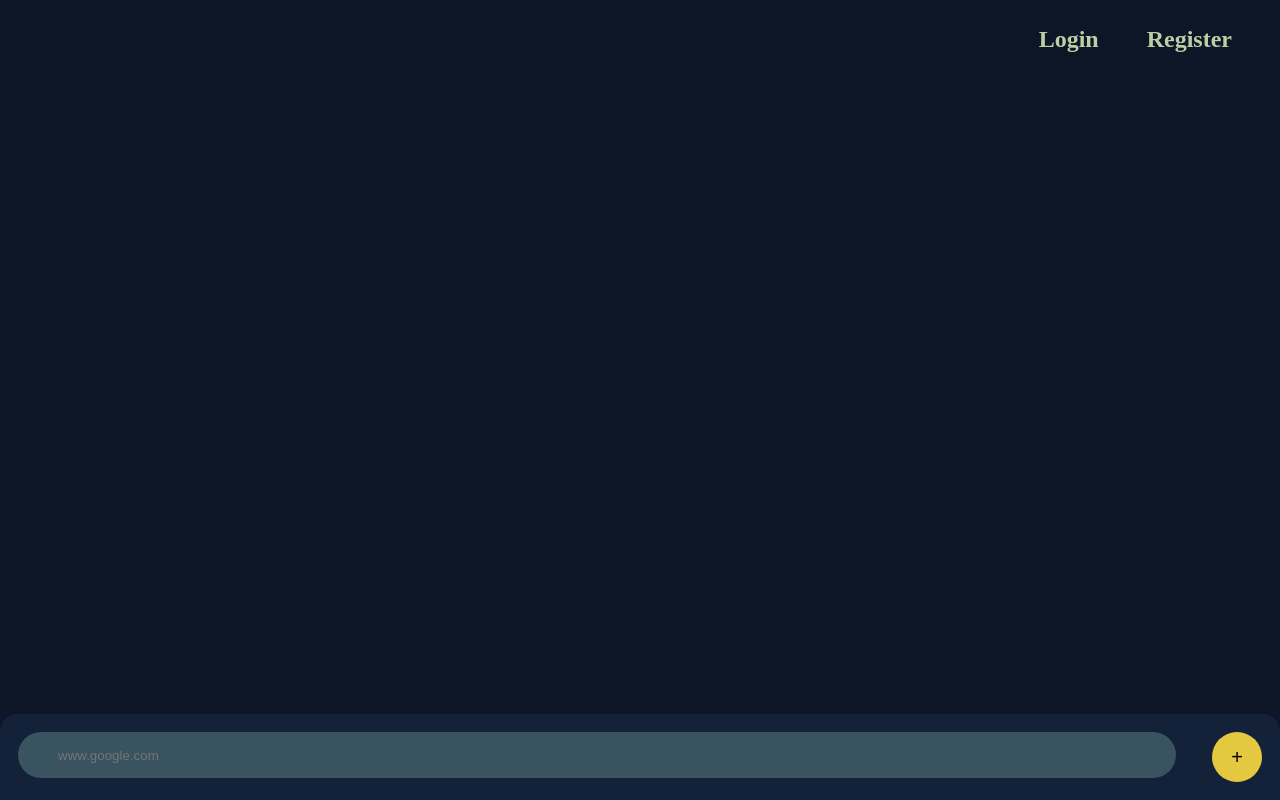
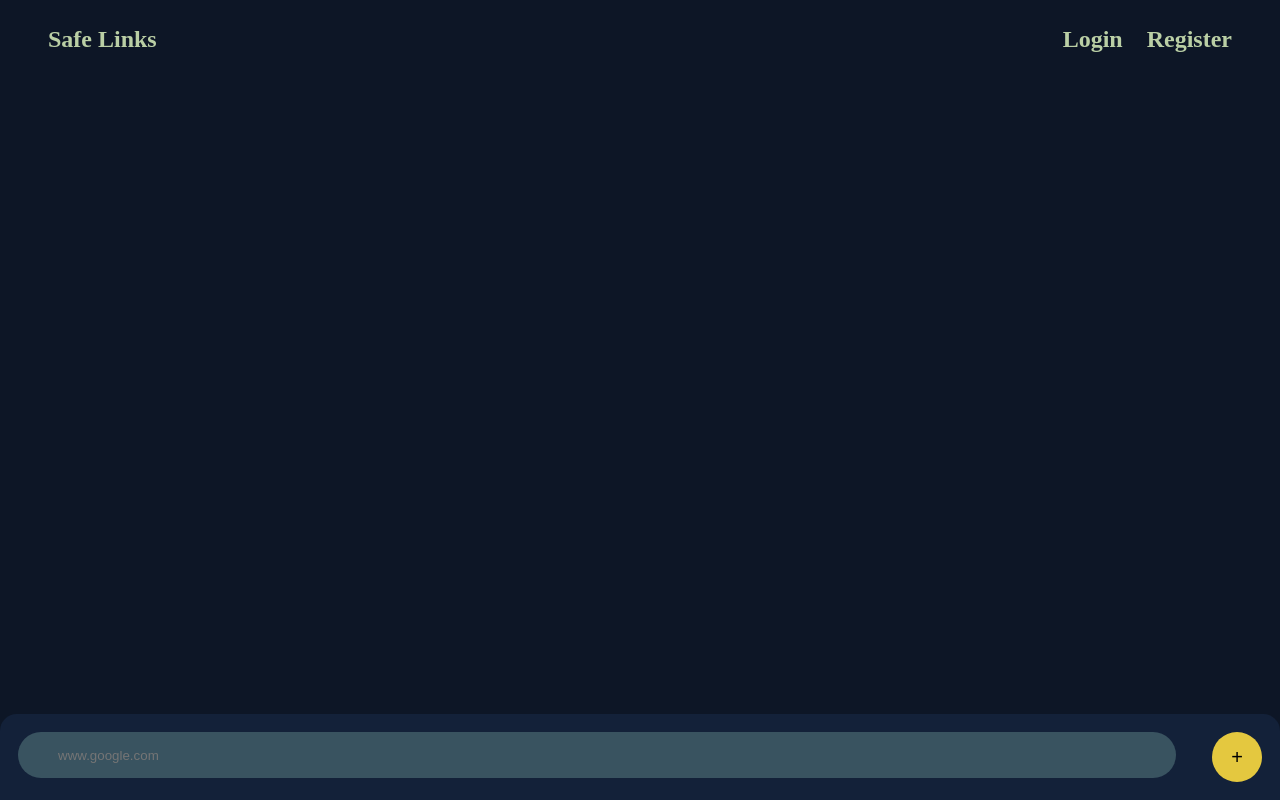
Before and after one commit to Jalapo/savedlinks, a plain HTML site: page index.html in a window 1280 px wide. Drawn offline with Linux system fonts and the light colour scheme; no server answers.

Commit message:
Added logo and fixed flex issues in navbar from  justify-content

```diff
--- a/index.html
+++ b/index.html
@@ -14,14 +14,15 @@
 </head>
 <body>
     <nav class="navbar">
-        <div class="navbar-button"><span class="click">≡</span></div>
+        <a class="logo">Safe Links</a>
+        <div class="navbar-button"><span>≡</span></div>
     </nav>
 
     <div class="links-container"></div>
 
     <div class="bottomBar">
         <input type="url" placeholder="www.google.com" >
-        <button class="click">+</button>
+        <button>+</button>
     </div>
 
 </body>
--- a/script.js
+++ b/script.js
@@ -68,6 +68,10 @@ function readLinks() {
 function adjustNav() {
     let navbar = document.querySelector(".navbar");
     clear(navbar);
+    logo = navbar.appendChild(document.createElement("a"));
+    logo.classList.add("logo");
+    logo.appendChild(document.createTextNode("Safe Links"));
+    // navbar.appendChild(document.createElement("a").innerHTML("Safe Links"));
     if (view == "list") {
         let nbExpand = document.createElement("span");
         nbExpand.appendChild(document.createTextNode("≡"));
@@ -77,8 +81,10 @@ function adjustNav() {
         login.appendChild(document.createTextNode("Login"));
         let register = document.createElement("span");
         register.appendChild(document.createTextNode("Register"));
-        navbar.appendChild(document.createElement("div").appendChild(login));
-        navbar.appendChild(document.createElement("div").appendChild(register));
+        let container = document.createElement("div");
+        container.appendChild(document.createElement("div").appendChild(login));
+        container.appendChild(document.createElement("div").appendChild(register));
+        navbar.appendChild(container);
     }
 }
 
--- a/src/styles.scss
+++ b/src/styles.scss
@@ -6,10 +6,6 @@ $tab: 570px;
     height: 0rem;
     width: 0rem;
     font-size: 0rem;
-}
-
-@mixin click {
-    cursor: pointer;
 }
 
 html {
@@ -39,7 +35,6 @@ html {
     gap: 2rem;
     font-size: 1.5rem;
     font-weight: 650;
-    justify-content: right;
     align-items: center;
     padding: 0.4rem 2rem 0.4rem 0rem;
     background-color: hsl(218, 50%, 10%);
@@ -52,8 +47,20 @@ html {
         font-size: 1.5rem;
     }
 
+    >div {
+        display: flex;
+        gap: 1rem;
+        margin-left: auto;
+    }
+
     span {
         cursor: pointer;
+        margin-left: auto;
+    }
+
+    .logo {
+        margin-left: 2rem;
+
     }
 }
 
```
Also changed, not shown: src/styles.css, 1 other file.
